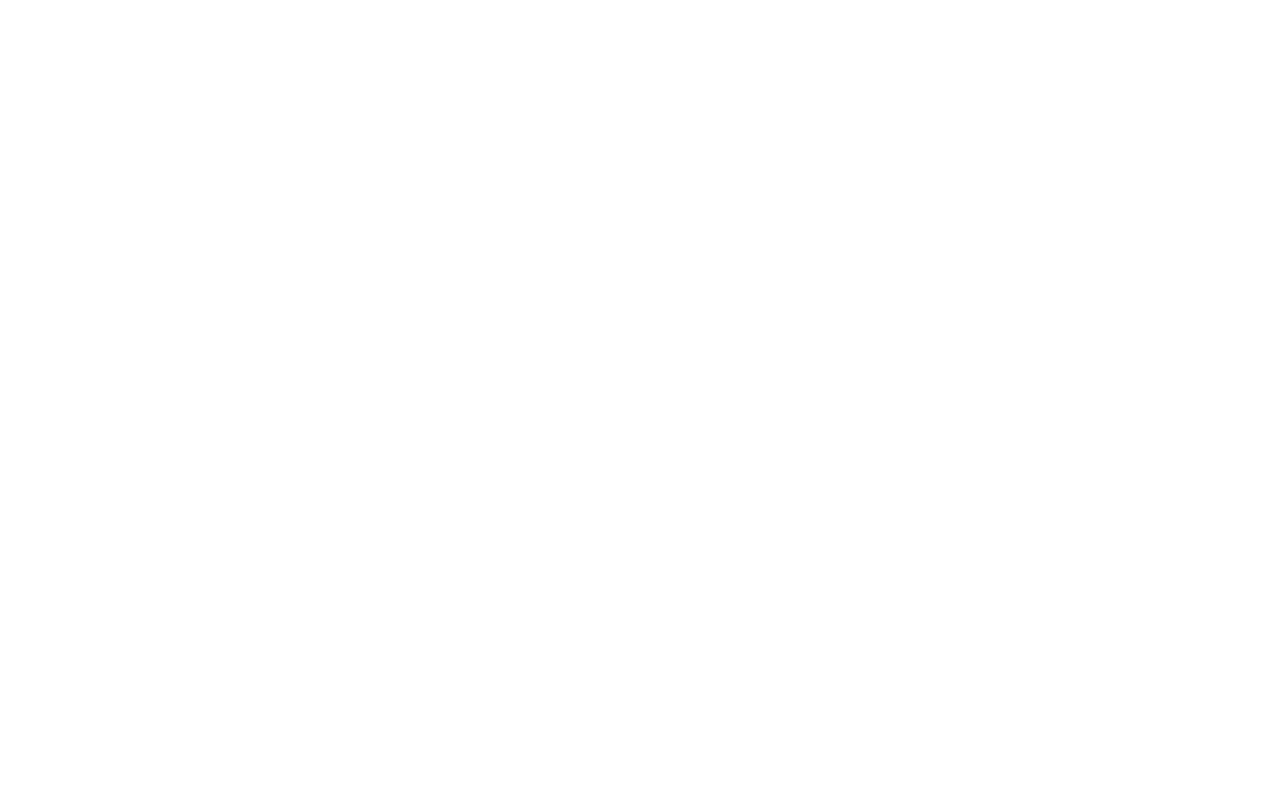
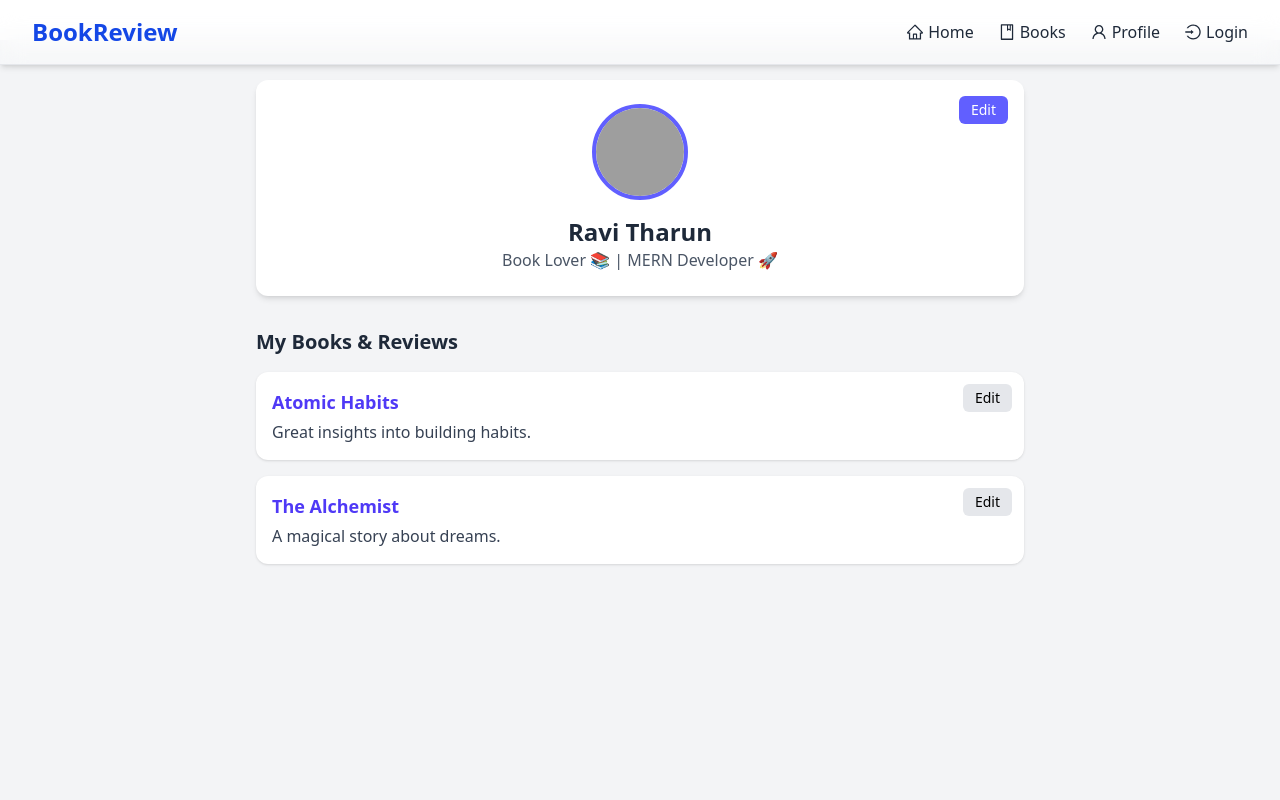
Before and after one commit to ravitharun/Book-Review-Platform, a React (Vite) app in the folder frontend/: page /profile in a window 1280 px wide. Before the commit this address had no page. Shown: the top 800 px of the page. Built offline with nearby package versions, Linux system fonts and the light colour scheme; grey boxes are pictures that could not be loaded.

Commit message:
updated the navabar

```diff
--- a/frontend/src/Components/Pages/Profile.jsx
+++ b/frontend/src/Components/Pages/Profile.jsx
@@ -0,0 +1,108 @@
+import React, { useState } from "react";
+import Navbar from "../Navbar";
+import Footer from "./Footer";
+
+function Profile() {
+  const [showModal, setShowModal] = useState(false); // controls popup
+
+  return (
+    <>
+      <Navbar />
+
+      <div className="min-h-screen bg-gray-100 py-10 px-4 flex flex-col items-center mt-10">
+        {/* Profile Card */}
+        <div className="bg-white shadow-md rounded-xl p-6 w-full max-w-3xl text-center relative">
+          <img
+            src="https://i.pravatar.cc/120?img=5"
+            alt="User"
+            className="w-24 h-24 rounded-full mx-auto border-4 border-indigo-500"
+          />
+          <h2 className="mt-4 text-2xl font-bold text-gray-800">Ravi Tharun</h2>
+          <p className="text-gray-600">Book Lover 📚 | MERN Developer 🚀</p>
+
+          {/* Edit Button */}
+          <button
+            onClick={() => setShowModal(true)}
+            className="absolute top-4 right-4 bg-indigo-500 text-white px-3 py-1 rounded-md hover:bg-indigo-600 text-sm"
+          >
+            Edit
+          </button>
+        </div>
+
+        {/* Reviews Section */}
+        <div className="w-full max-w-3xl mt-8">
+          <h3 className="text-xl font-semibold text-gray-800 mb-4">
+            My Books & Reviews
+          </h3>
+
+          <div className="space-y-4">
+            {/* Review Card */}
+            <div className="bg-white shadow rounded-xl p-4 hover:shadow-md transition relative">
+              <h4 className="font-bold text-lg text-indigo-600">Atomic Habits</h4>
+              <p className="text-gray-700 mt-1">Great insights into building habits.</p>
+
+              {/* Edit Button */}
+              <button
+                onClick={() => setShowModal(true)}
+                className="absolute top-3 right-3 bg-gray-200 px-3 py-1 rounded-md text-sm hover:bg-gray-300"
+              >
+                Edit
+              </button>
+            </div>
+
+            <div className="bg-white shadow rounded-xl p-4 hover:shadow-md transition relative">
+              <h4 className="font-bold text-lg text-indigo-600">The Alchemist</h4>
+              <p className="text-gray-700 mt-1">A magical story about dreams.</p>
+
+              <button
+                onClick={() => setShowModal(true)}
+                className="absolute top-3 right-3 bg-gray-200 px-3 py-1 rounded-md text-sm hover:bg-gray-300"
+              >
+                Edit
+              </button>
+            </div>
+          </div>
+        </div>
+      </div>
+
+      {/* ---- Popup Modal UI ---- */}
+      {showModal && (
+        <div className="fixed inset-0 flex items-center justify-center bg-black bg-opacity-50 z-50">
+          <div className="bg-white w-full max-w-md rounded-xl shadow-lg p-6 relative">
+            {/* Close Button */}
+            <button
+              onClick={() => setShowModal(false)}
+              className="absolute top-3 right-3 text-gray-500 hover:text-gray-700 text-lg font-bold"
+            >
+              ✖
+            </button>
+
+            <h3 className="text-xl font-semibold text-gray-800 mb-4">Edit Details</h3>
+
+            <form className="space-y-4">
+              <input
+                type="text"
+                placeholder="Title / Name"
+                className="w-full border p-2 rounded-md"
+              />
+              <textarea
+                placeholder="Update Bio or Review..."
+                className="w-full border p-2 rounded-md"
+              ></textarea>
+              <button
+                type="submit"
+                className="w-full bg-indigo-500 text-white py-2 rounded-md hover:bg-indigo-600 transition"
+              >
+                Save Changes
+              </button>
+            </form>
+          </div>
+        </div>
+      )}
+
+      <Footer />
+    </>
+  );
+}
+
+export default Profile;
--- a/frontend/src/main.jsx
+++ b/frontend/src/main.jsx
@@ -8,15 +8,17 @@ import Books from './Components/Pages/Books.jsx';
 import BookDetails from './Components/Pages/BookDetails.jsx';
 import Login from './Components/Auth/Login.jsx';
 import Signup from './Components/Auth/Signup.jsx';
+import Profile from './Components/Pages/Profile.jsx';
 createRoot(document.getElementById('root')).render(
   // <Routes>
           <Router>
       <Routes>
         <Route path="/" element={<Home />} />
+        <Route path="/profile" element={<Profile />} />
         <Route path="/login" element={<Login />} />
         <Route path="/signup" element={<Signup />} />
         <Route path="/books" element={<Books />} />
-        <Route path="/books/:id" element={<BookDetails />} />
+        <Route path="/BooksDetails" element={<BookDetails />} />
       </Routes>
     </Router>
 );
```
